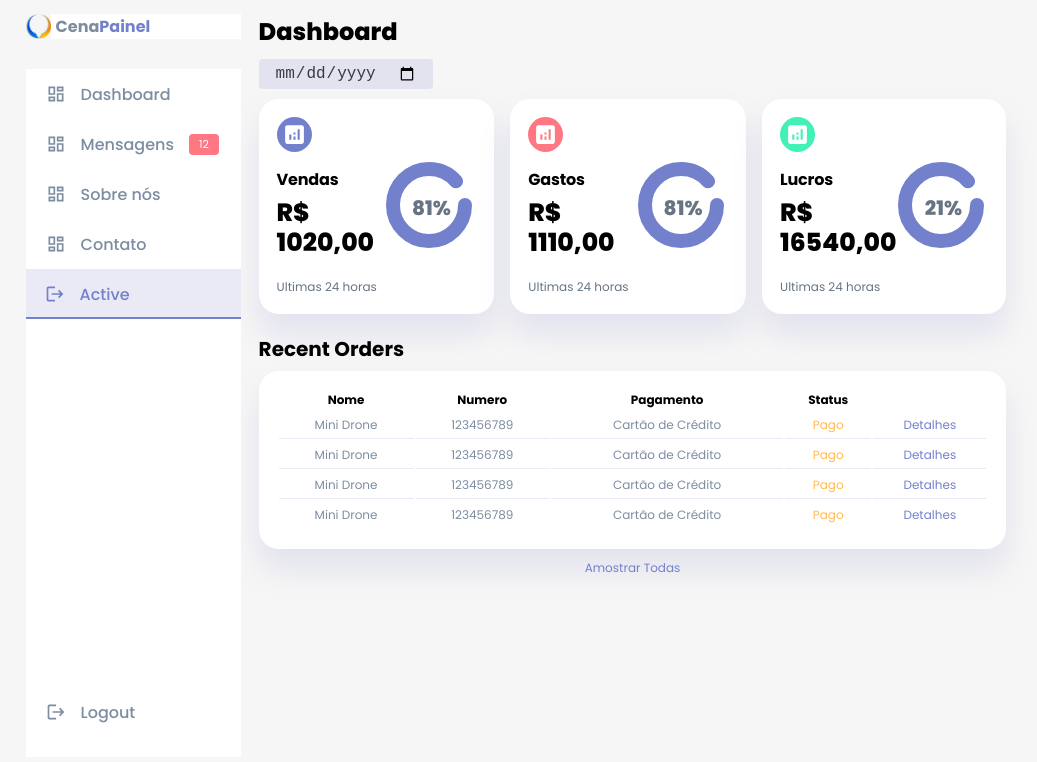
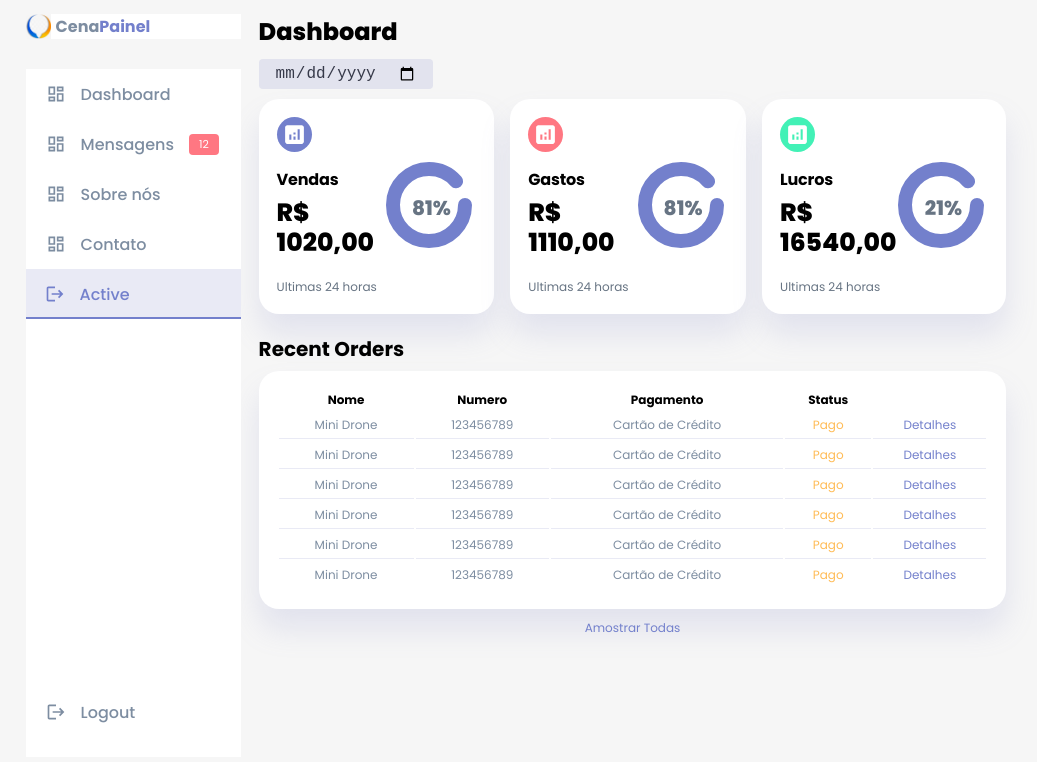
Before and after one commit to israelcena/cenapainel, a React (Create React App) app: page / in a window 1280 px wide. Shown: the top 762 px of the page, without its empty margins (0-1037 px from the left). Built offline with nearby package versions, Linux system fonts and the light colour scheme.

Commit message:
include another false order

```diff
--- a/src/components/orders/RecentOrders.jsx
+++ b/src/components/orders/RecentOrders.jsx
@@ -42,6 +42,20 @@ export default function RecentOrders() {
 						<td className="text-yellow">Pago</td>
 						<td className="text-primary">Detalhes</td>
 					</tr>
+					<tr>
+						<td>Mini Drone</td>
+						<td>123456789</td>
+						<td>Cartão de Crédito</td>
+						<td className="text-yellow">Pago</td>
+						<td className="text-primary">Detalhes</td>
+					</tr>
+					<tr>
+						<td>Mini Drone</td>
+						<td>123456789</td>
+						<td>Cartão de Crédito</td>
+						<td className="text-yellow">Pago</td>
+						<td className="text-primary">Detalhes</td>
+					</tr>
 				</tbody>
 			</table>
 			<a href="#">Amostrar Todas</a>
```
